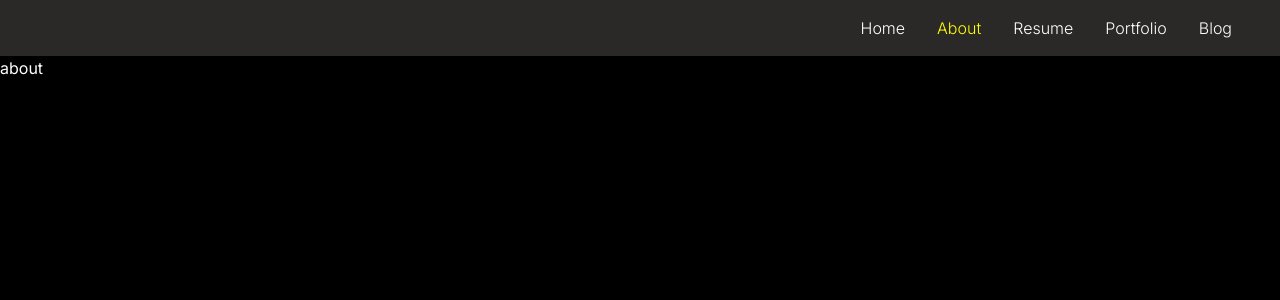
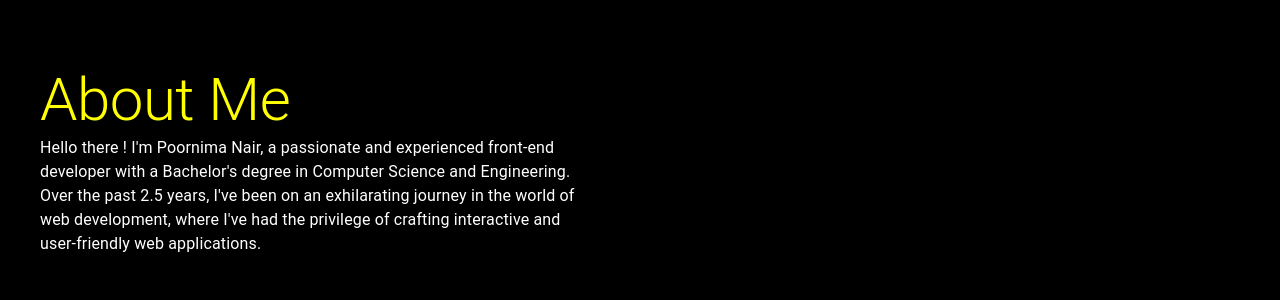
Before and after one commit to poornimanairt/portfolio, a Next.js app: page /about in a window 1280 px wide. Shown: the top 300 px of the page. Built offline with nearby package versions, Linux system fonts and the light colour scheme.

Commit message:
loading screen

```diff
--- a/src/app/about/page.tsx
+++ b/src/app/about/page.tsx
@@ -1,7 +1,27 @@
+import { Box, Grid, Typography } from "@mui/material";
 import React from "react";
+import PageWrapper from "../components/PageWrapper";
 
 const about = () => {
-  return <div>about</div>;
+  return (
+    <Grid container py={3}>
+      <Grid item xs={4} sm={6} p={5} display="flex" alignItems="center">
+        <Box>
+          <Typography variant="h2" color="yellow">
+            About Me
+          </Typography>
+          <Typography variant="body1">
+            Hello there ! I'm Poornima Nair, a passionate and experienced
+            front-end developer with a Bachelor's degree in Computer Science and
+            Engineering. Over the past 2.5 years, I've been on an exhilarating
+            journey in the world of web development, where I've had the
+            privilege of crafting interactive and user-friendly web
+            applications.
+          </Typography>
+        </Box>
+      </Grid>
+    </Grid>
+  );
 };
 
 export default about;
--- a/src/app/components/NavBar/index.tsx
+++ b/src/app/components/NavBar/index.tsx
@@ -10,10 +10,9 @@ const NavBar = () => {
 
   const paths = [
     { name: "Home", path: "/" },
-    { name: "About", path: "/about" },
-    { name: "Resume", path: "/resume" },
-    { name: "Portfolio", path: "/portfolio" },
-    { name: "Blog", path: "/blog" },
+    { name: "About", path: "/#aboutme" },
+    { name: "Projects", path: "/projects" },
+    { name: "Contact", path: "/contact" },
   ];
 
   return (
--- a/src/app/layout.tsx
+++ b/src/app/layout.tsx
@@ -2,12 +2,10 @@ import "./globals.css";
 import type { Metadata } from "next";
 import { Inter } from "next/font/google";
 
-import NavBar from "./components/NavBar";
-
 const inter = Inter({ subsets: ["latin"] });
 
 export const metadata: Metadata = {
-  title: "Create Next App",
+  title: "Poornima Nair",
   description: "Generated by create next app",
 };
 
@@ -18,10 +16,7 @@ export default function RootLayout({
 }) {
   return (
     <html lang="en">
-      <body className={inter.className}>
-        <NavBar />
-        {children}
-      </body>
+      <body className={inter.className}>{children}</body>
     </html>
   );
 }
--- a/src/app/page.tsx
+++ b/src/app/page.tsx
@@ -1,15 +1,24 @@
 import { Box, Grid, Typography } from "@mui/material";
+import Link from "next/link";
 import PageWrapper from "./components/PageWrapper";
 
 export default function Home() {
   return (
     <PageWrapper>
-      <Grid container py={3}>
+      <Grid container py={3} height="100vh">
         <Grid item xs={12} p={5} display="flex" alignItems="center">
           <Box>
             <Typography variant="h2">Your Friendly Neighbrhood,</Typography>
             <Typography variant="h2" color="yellow">
               Front End Developer
+            </Typography>
+            <Typography variant="body1">
+              (This portfolio is under construction, would you like to wait
+              &nbsp;
+              <Link href="https://papertoilet.com/" color="yellow">
+                <u>here</u>
+              </Link>{" "}
+              ?)
             </Typography>
           </Box>
         </Grid>
```
